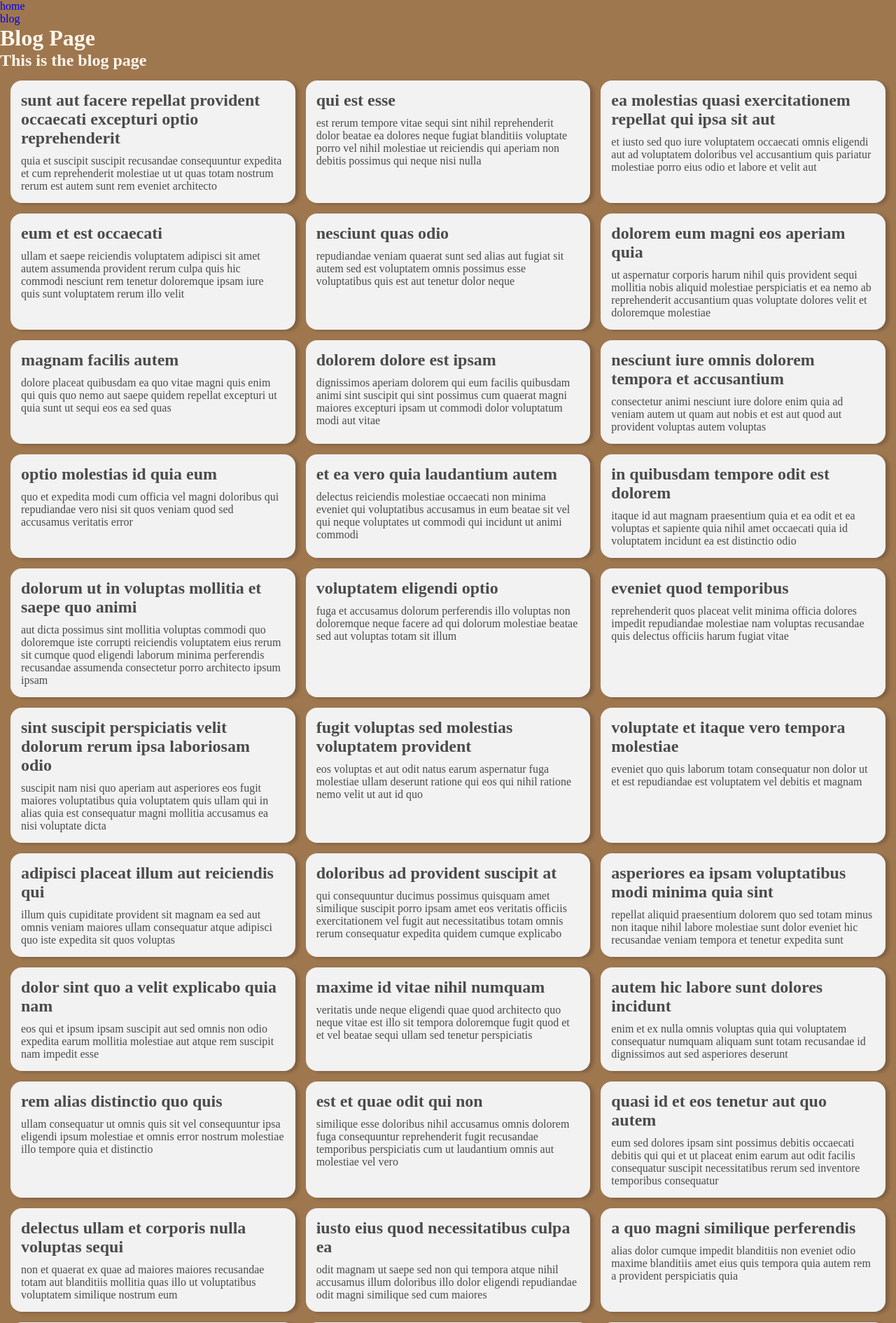
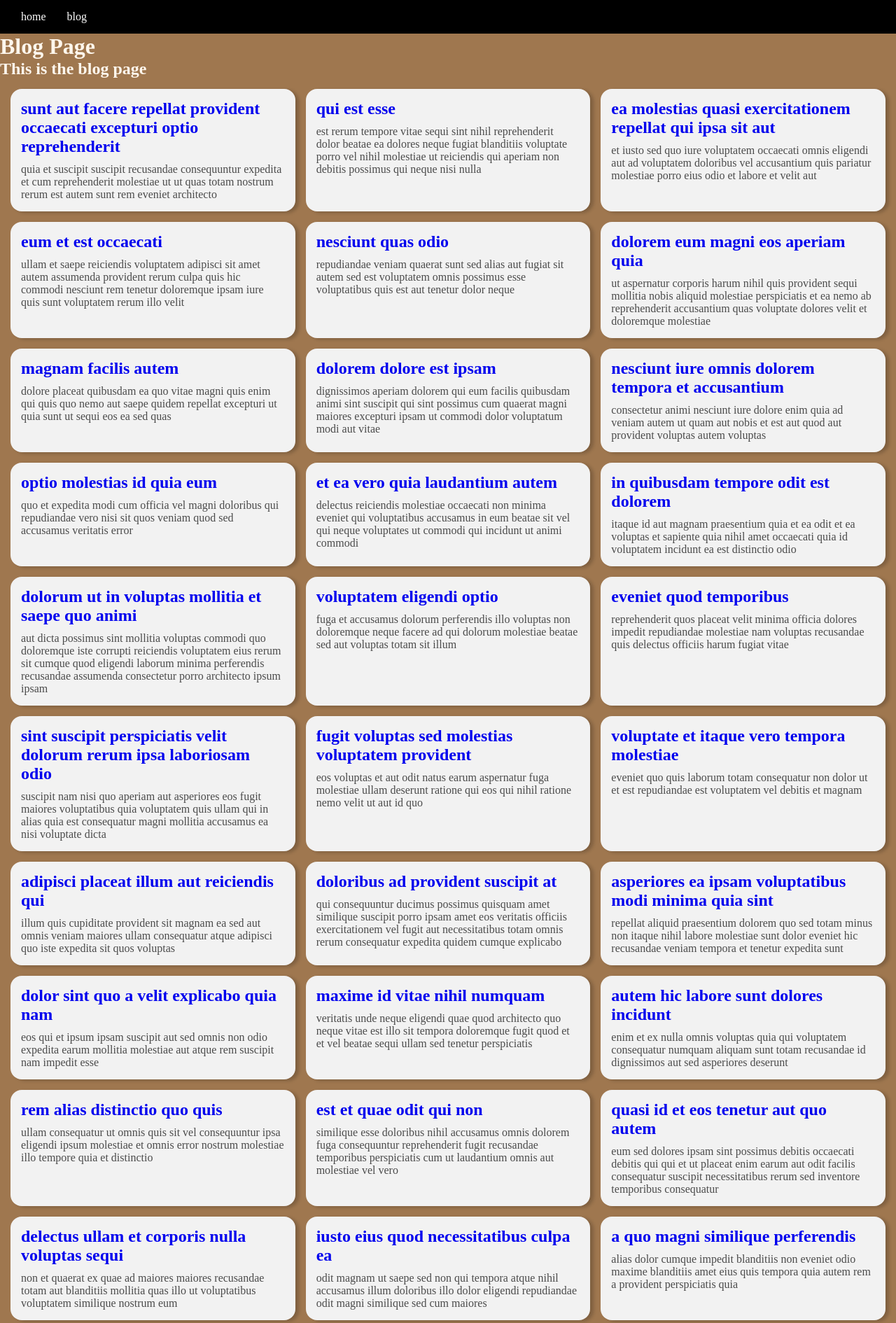
Before and after one commit to Jhonatanmizu/learning-django, a Django app: page /blog/ in a window 1280 px wide. Shown: the top 1890 px of the page at 70% size. Run offline with Django 5.2, Linux system fonts and the light colour scheme.

Commit message:
feat: create post page

```diff
--- a/common/global/partials/header.html
+++ b/common/global/partials/header.html
@@ -1,6 +1,6 @@
 <header>
-  <nav>
-    <ul>
+  <nav class="menu">
+    <ul class="menu__links">
       <li><a href="{% url 'home' %}">home</a></li>
       <li><a href="{% url 'blog:blog'%}">blog</a></li>
     </ul>
--- a/common/global/partials/postblock.html
+++ b/common/global/partials/postblock.html
@@ -1,6 +1,8 @@
 <article class="post">
   <header>
-    <h2 class="post__title">{{post.title}}</h2>
+    <h2 class="post__title">
+      <a href="{% url 'blog:post' post.id %}">{{post.title}}</a>
+    </h2>
   </header>
   <div class="post__body">
     <p>{{post.body}}</p>
--- a/common/static/global/styles/main.css
+++ b/common/static/global/styles/main.css
@@ -34,8 +34,24 @@
   flex-direction: column;
 }
 
+.menu {
+  background: #000;
+  padding: 0 1.5rem;
+}
+
+.menu__links {
+  list-style: none;
+  display: flex;
+}
+
+.menu__links a {
+  display: block;
+  color: #fff;
+  padding: 1.5rem;
+}
+
 @media screen and (min-width: 768px) {
-  .posts {
+  .posts:not(:has(.post__unique)) {
     grid-template-columns: repeat(auto-fill, minmax(32rem, 1fr));
   }
 }
--- a/home/templates/home/index.html
+++ b/home/templates/home/index.html
@@ -1,5 +1,6 @@
-{% extends "global/templates/base.html" %} {% block content %}
+{% extends "global/templates/base.html" %}
 
+{% block content %}
 <h1>this is my custom content inside base</h1>
 <h2>{{title}}</h2>
 {% endblock content %}
```
Also changed, not shown: blog/templates/blog/post.html (added, +26 -0 lines).
